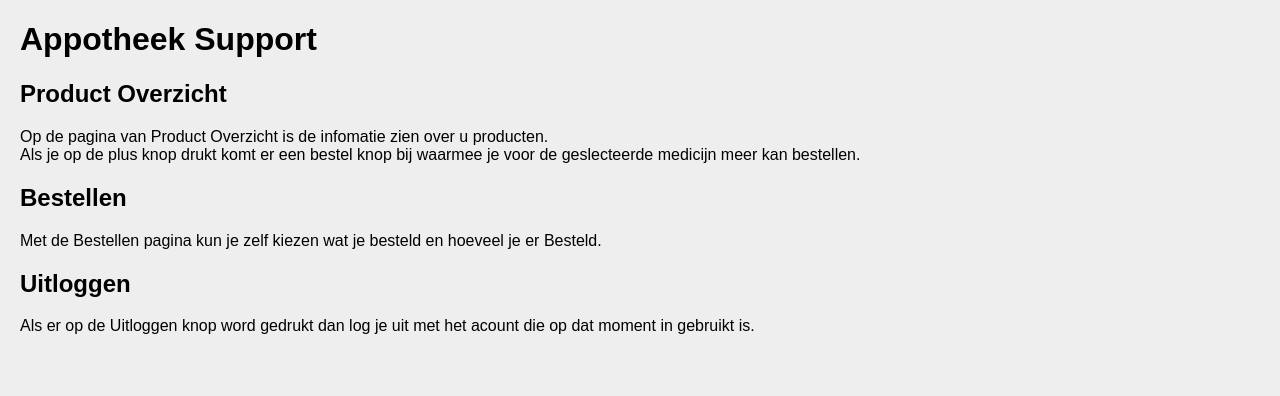
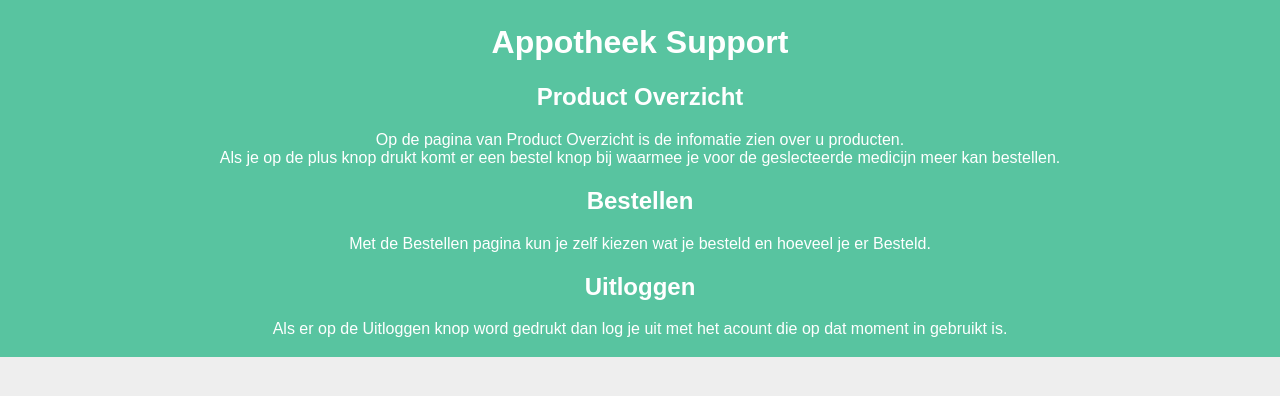
Before and after one commit to Rikthepixel/PD12-Groep21-Proftaak, a PHP site: page /Help.php in a window 1280 px wide. Shown: the part 150-546 px from the top of the page. Run offline with PHP 8.4, Linux system fonts and the light colour scheme; the visitor is signed in with stand-in values (Sample User, id 1).

Commit message:
[Change] Help pagina verbetert

```diff
--- a/Website/Help.php
+++ b/Website/Help.php
@@ -10,12 +10,18 @@ include_once 'Header.Inc.php';
     <link rel="stylesheet" href="./Styles/DefaultStyle.css">
     <style>
     #text-container{
-        margin-left: 20px
+        text-align: center;
+        color: white;
     }
-    </style>
+    .Background-color{
+      border: 3px #58c4a0 solid;
+      background-color: #58c4a0;
+      display: block;
+    }
+</style>
 </head>
 <body>
-<div id = "text-container">
+<div id = "text-container" class="Background-color">
 <h1>Appotheek Support</h1>
 
 <h2>Product Overzicht</h2>
```
